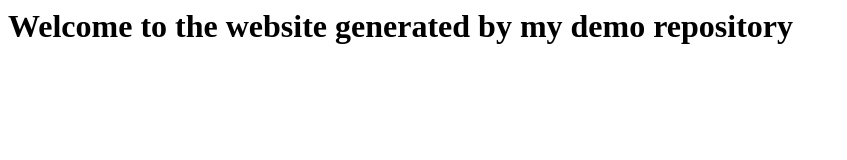
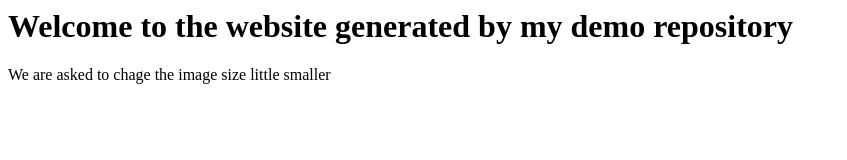
Before and after one commit to virosha/demo-repository, a website: page index.html in a window 1280 px wide. Shown: the whole page, without its empty margins (0-847 px from the left). Drawn offline with Linux system fonts and the light colour scheme.

```diff
--- a/index.html
+++ b/index.html
@@ -1 +1,4 @@
 <h1>Welcome to the website generated by my demo repository</h1>
+<body>
+	We are asked to chage the image size little smaller
+</body>
```
